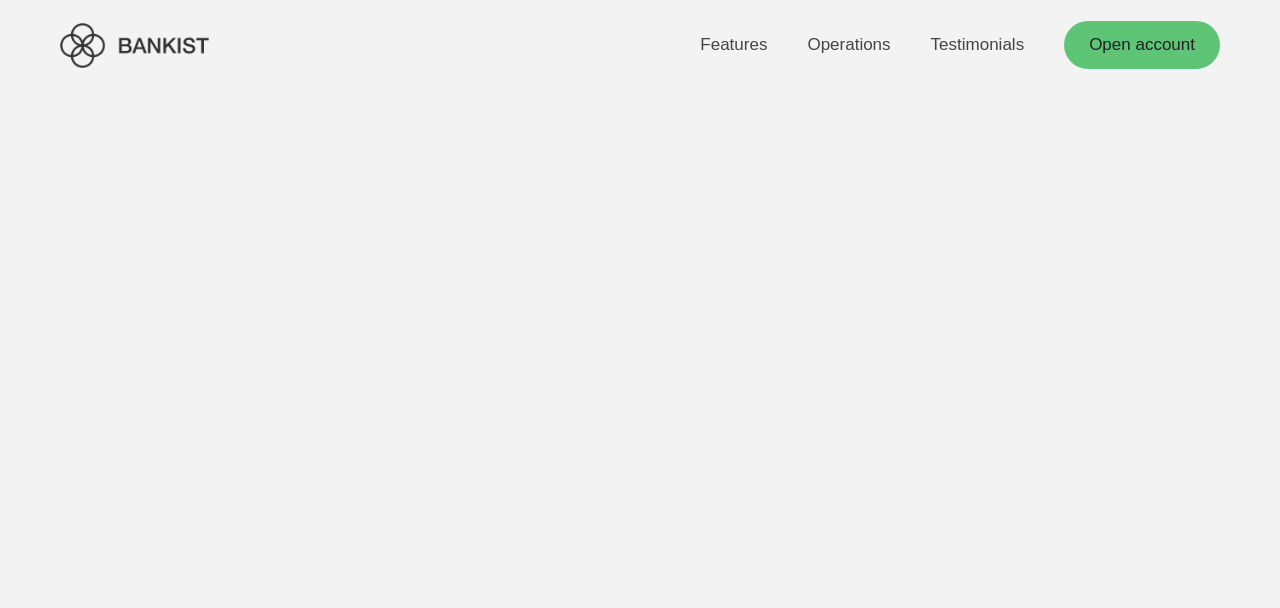
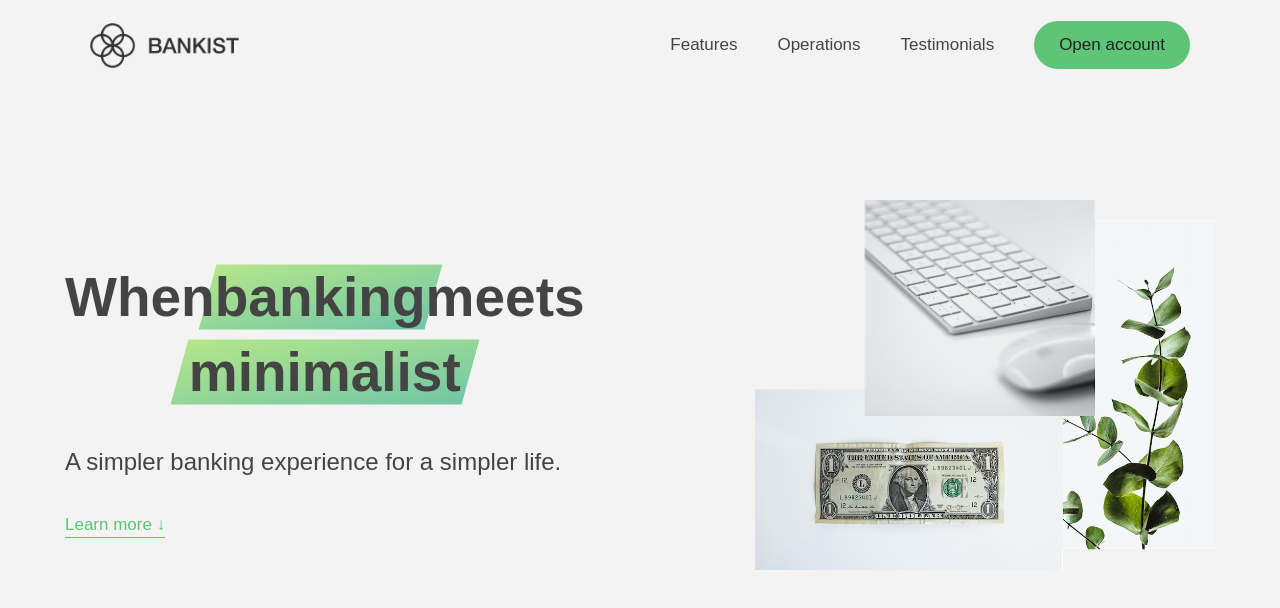
Before and after one commit to Withlaw/-_-, a React (Create React App) app in the folder JS_ZtoE/Bankist/react-app/: page / in a window 1280 px wide. Shown: the top 608 px of the page. Built offline with nearby package versions, Linux system fonts and the light colour scheme.

Commit message:
design: header title

```diff
--- a/JS_ZtoE/Bankist/react-app/src/Header.js
+++ b/JS_ZtoE/Bankist/react-app/src/Header.js
@@ -1,10 +1,11 @@
-// import Nav from "./components/navigation";
+import HeaderTitle from "./components/header-title";
 import Nav from "./components/navigation/navigation";
 
 function Header() {
   return (
-    <header>
+    <header className="header">
       <Nav />
+      <HeaderTitle />
     </header>
   );
 }
--- /dev/null
+++ b/JS_ZtoE/Bankist/react-app/src/components/header-title.js
@@ -0,0 +1,21 @@
+import classes from "./header-title.module.css";
+import hero from "../assets/img/hero.png";
+
+function HeaderTitle() {
+  return (
+    <div class={classes.title}>
+      <h1>
+        When
+        <span class={classes.highlight}>banking</span>
+        meets
+        <br />
+        <span class={classes.highlight}>minimalist</span>
+      </h1>
+      <h4>A simpler banking experience for a simpler life.</h4>
+      <button class={classes.text}>Learn more &darr;</button>
+      <img src={hero} class={classes.img} alt="Minimalist bank items" />
+    </div>
+  );
+}
+
+export default HeaderTitle;
--- /dev/null
+++ b/JS_ZtoE/Bankist/react-app/src/components/header-title.module.css
@@ -0,0 +1,62 @@
+.title {
+  flex: 1;
+
+  max-width: 115rem;
+  display: grid;
+  grid-template-columns: 3fr 2fr;
+  row-gap: 3rem;
+  align-content: center;
+  justify-content: center;
+
+  align-items: start;
+  justify-items: start;
+}
+
+h1 {
+  font-size: 5.5rem;
+  line-height: 1.35;
+}
+
+h4 {
+  font-size: 2.4rem;
+  font-weight: 500;
+}
+
+.img {
+  width: 100%;
+  grid-column: 2 / 3;
+  grid-row: 1 / span 4;
+  transform: translateY(-6rem);
+}
+
+.highlight {
+  position: relative;
+}
+
+.highlight::after {
+  display: block;
+  content: "";
+  position: absolute;
+  bottom: 0;
+  left: 0;
+  height: 100%;
+  width: 100%;
+  z-index: -1;
+  opacity: 0.7;
+  transform: scale(1.07, 1.05) skewX(-15deg);
+  background-image: var(--gradient-primary);
+}
+
+.text {
+  display: inline-block;
+  background: none;
+  font-size: 1.7rem;
+  font-family: inherit;
+  font-weight: 500;
+  color: var(--color-primary);
+  border: none;
+  border-bottom: 1px solid currentColor;
+  padding-bottom: 2px;
+  cursor: pointer;
+  transition: all 0.3s;
+}
--- a/JS_ZtoE/Bankist/react-app/src/globals.css
+++ b/JS_ZtoE/Bankist/react-app/src/globals.css
@@ -30,3 +30,11 @@ body {
   line-height: 1.9;
   background-color: #f3f3f3;
 }
+
+.header {
+  padding: 0 3rem;
+  height: 100vh;
+  display: flex;
+  flex-direction: column;
+  align-items: center;
+}
```
